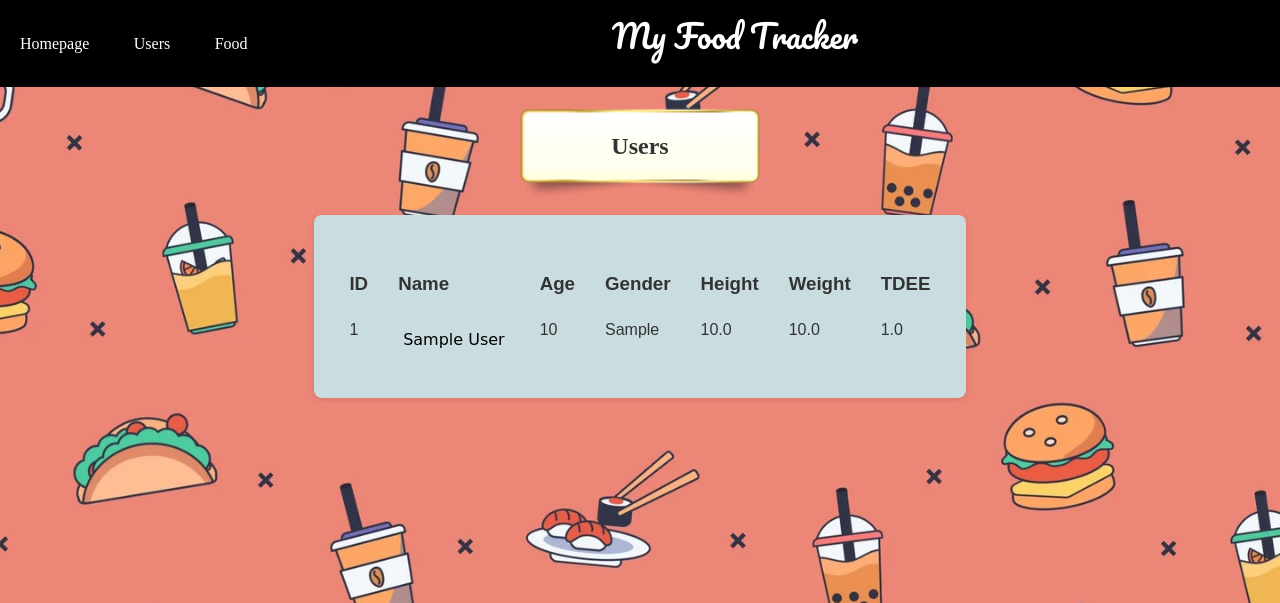
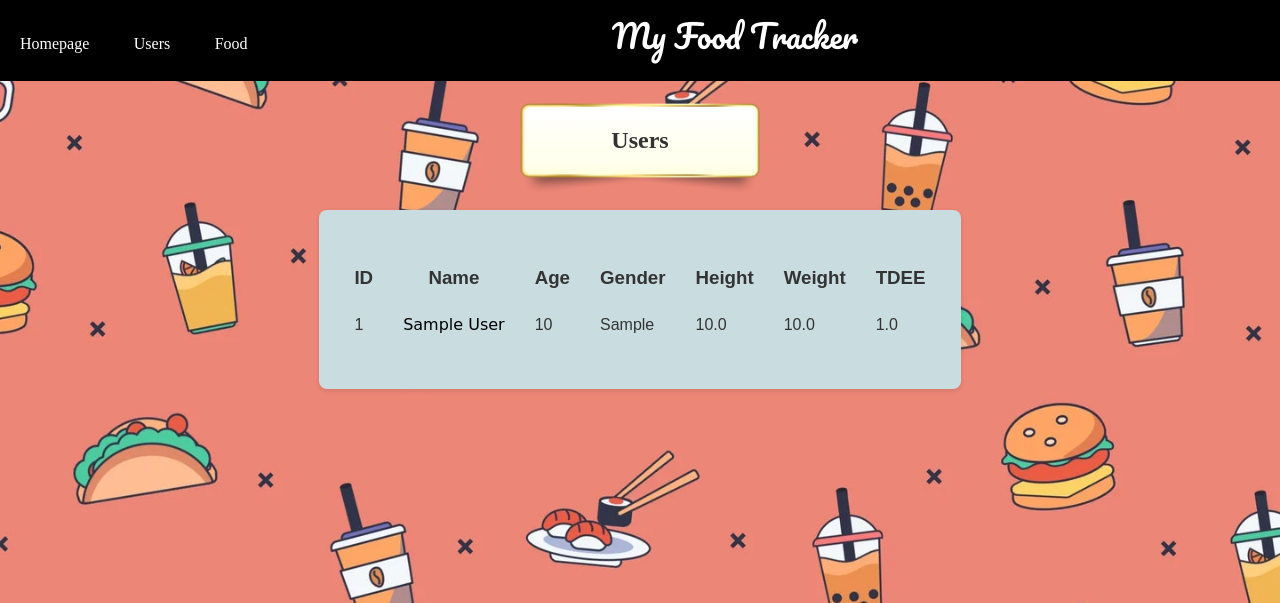
Before and after one commit to Marcus17642/CIT-Agile-Project, a Flask app: page /users in a window 1280 px wide. Shown: the top 603 px of the page. Run offline with Flask 3, Linux system fonts and the light colour scheme; tables that the repository leaves empty hold one stand-in row (values such as "Sample post"); some web fonts are replaced.

Commit message:
fix the misaligning bug of the users page

```diff
--- a/static/style.css
+++ b/static/style.css
@@ -217,7 +217,7 @@ nav {
     border: 5px solid goldenrod;
 }
 
-a,
+
 h1 {
     display: inline-block;
     padding: 10px 20px;
@@ -229,22 +229,26 @@ h1 {
 }
 
 a {
-    padding: 0;
     font-family: cursive;
+    text-decoration: none;
+    color: white;
+    transition: background-color 0.3s ease;
 }
 
 .UserInfo {
-    margin: 0;
-    padding: 0;
+    font-family: cursive;
+    text-decoration: none;
+    color: white;
+    transition: background-color 0.3s ease;
     text-align: center;
-    text-decoration: none;
-    color: black;
-    transition: background-color 0.3s ease;
-    background-color: #c9dcdf;
 }
 
 h1 {
     padding-left: 350px;
+}
+
+h3 {
+    text-align: center;
 }
 
 footer {
```
